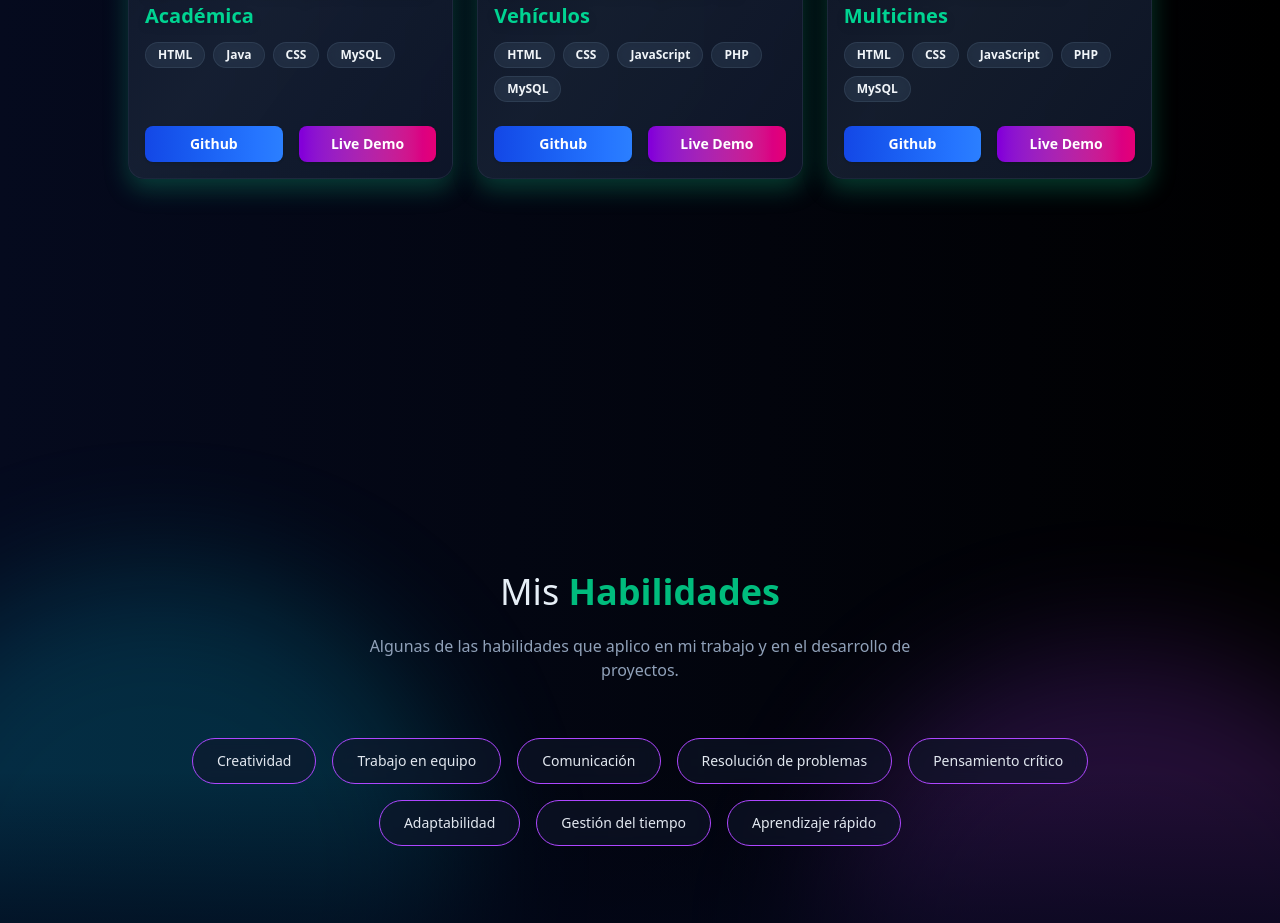
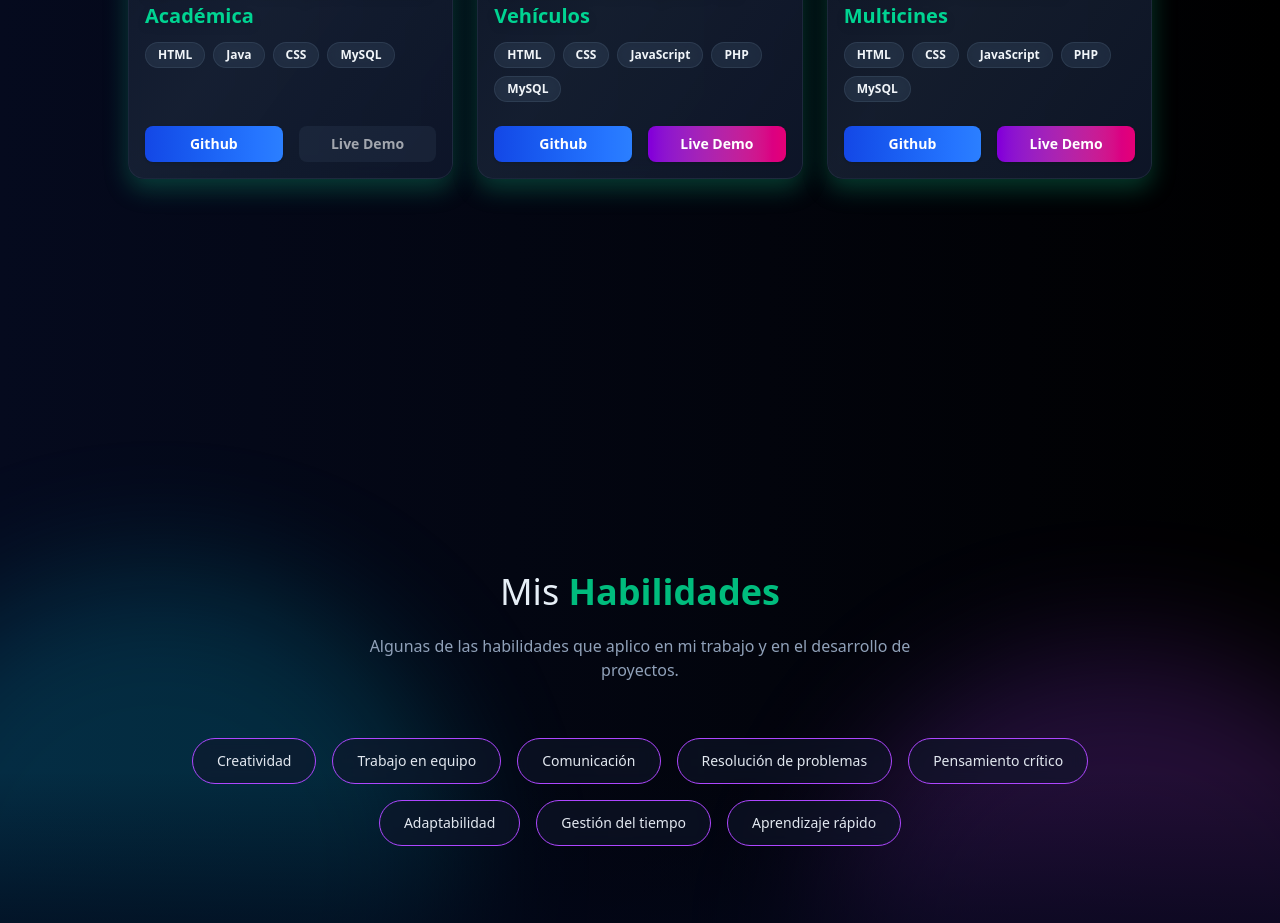
Before and after one commit to alvaroCodeLab/PortfolioWeb, a Next.js app: page / in a window 1280 px wide. Shown: the part 2540-3463 px from the top of the page. Built offline with nearby package versions, Linux system fonts and the light colour scheme.

Commit message:
Se han añadido las url a las live demos de las aplicaciones en la sección de proyectos.

```diff
--- a/components/portfolioBox.tsx
+++ b/components/portfolioBox.tsx
@@ -17,6 +17,16 @@ interface PortfolioBoxProps {
 
 const PortfolioBox = ({ data }: PortfolioBoxProps) => {
   const { title, image, urlDemo, urlGithub, techs } = data;
+
+  const normalizeUrl = (url: string | undefined) => {
+    if (!url) return null;
+    const trimmed = url.trim();
+    if (trimmed === "#!" || trimmed === "#" || trimmed === "") return null;
+    return trimmed.startsWith("http") ? trimmed : `https://${trimmed}`;
+  };
+
+  const demoHref = normalizeUrl(urlDemo);
+  const githubHref = normalizeUrl(urlGithub);
 
   return (
     <motion.div
@@ -58,23 +68,43 @@ const PortfolioBox = ({ data }: PortfolioBoxProps) => {
 
       {/* Botones siempre alineados al fondo */}
       <div className="flex gap-4 mt-2">
-        <Link
-          href={urlGithub}
+        {githubHref ? (
+          <a
+            href={githubHref}
             target="_blank"
+            rel="noopener noreferrer"
             className="flex-1 text-center px-4 py-2 text-sm font-semibold text-white bg-linear-to-r from-blue-700 to-blue-500 rounded-lg shadow hover:scale-105 hover:from-blue-600 hover:to-blue-400 transition-transform duration-300 relative overflow-hidden"
           >
             Github
             <span className="absolute inset-0 bg-white/10 pointer-events-none opacity-0 group-hover:opacity-30 transition-opacity duration-300 rounded-lg" />
-        </Link>
+          </a>
+        ) : (
+          <button
+            disabled
+            className="flex-1 text-center px-4 py-2 text-sm font-semibold text-white/60 bg-slate-700/30 rounded-lg"
+          >
+            Github
+          </button>
+        )}
 
-        <Link
-          href={urlDemo}
+        {demoHref ? (
+          <a
+            href={demoHref}
             target="_blank"
+            rel="noopener noreferrer"
             className="flex-1 text-center px-4 py-2 text-sm font-semibold text-white bg-linear-to-r from-purple-700 to-pink-600 rounded-lg shadow hover:scale-105 hover:from-purple-600 hover:to-pink-500 transition-transform duration-300 relative overflow-hidden"
           >
             Live Demo
             <span className="absolute inset-0 bg-white/10 pointer-events-none opacity-0 group-hover:opacity-30 transition-opacity duration-300 rounded-lg" />
-        </Link>
+          </a>
+        ) : (
+          <button
+            disabled
+            className="flex-1 text-center px-4 py-2 text-sm font-semibold text-white/60 bg-slate-700/30 rounded-lg"
+          >
+            Live Demo
+          </button>
+        )}
       </div>
 
       {/* Overlay decorativo al hover */}
--- a/data.tsx
+++ b/data.tsx
@@ -174,7 +174,7 @@ export const dataPortfolio = [
     title: "Aplicación de Alquiler de Vehículos",
     image: "/work2.png",
     urlGithub: "https://github.com/alvaroCodeLab/AlquilerVehiculos",
-    urlDemo: "#!",
+    urlDemo: "rodaviapp.gamer.gd",
     techs: ["HTML", "CSS", "JavaScript", "PHP", "MySQL"],
   },
   {
@@ -182,7 +182,7 @@ export const dataPortfolio = [
     title: "Sistema de Gestión de Multicines",
     image: "/work3.png",
     urlGithub: "https://github.com/alvaroCodeLab/Multicines",
-    urlDemo: "#!",
+    urlDemo: "multicinesapp.infinityfree.me",
     techs: ["HTML", "CSS", "JavaScript", "PHP", "MySQL"],
   },
 ];
```
Lines whose indentation alone changed are shown as unchanged.
